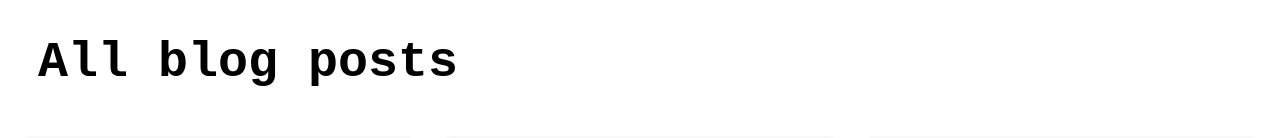
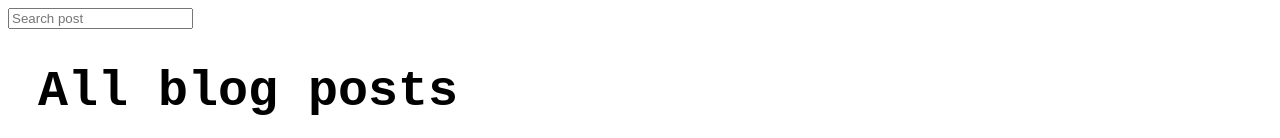
Before and after one commit to zeenat-abedin/blog-posts-vite, a React (Vite) app: page / in a window 1280 px wide. Shown: the top 138 px of the page. Built offline with nearby package versions, Linux system fonts and the light colour scheme.

Commit message:
implement debounced search

```diff
--- a/package.json
+++ b/package.json
@@ -10,6 +10,7 @@
     "preview": "vite preview"
   },
   "dependencies": {
+    "lodash.debounce": "^4.0.8",
     "react": "^18.3.1",
     "react-dom": "^18.3.1"
   },
--- a/src/App.jsx
+++ b/src/App.jsx
@@ -1,3 +1,5 @@
+import { useCallback, useState } from 'react'
+import  debounce  from 'lodash.debounce'
 
 function App() {
 
@@ -69,6 +71,8 @@ function App() {
      timestamp: "2024-02-16T19:35:00.000Z"
     },
   ]
+  const [ searchTerm, setSearchTerm ] = useState('')
+  const [filteredPosts, setFilteredPosts] = useState(postsData);
 
   const formatDate = (dateString) => {
     const options = {
@@ -79,12 +83,25 @@ function App() {
     return new Date(dateString).toLocaleDateString("en-US", options)
   }
 
+  const debouncedSearch = useCallback(
+    debounce((searchTerm) => {
+      const filteredPosts = postsData.filter(post => post.title.toLowerCase().includes(searchTerm.toLowerCase()) || post.excerpt.toLowerCase().includes(searchTerm.toLowerCase()))
+      setFilteredPosts(filteredPosts)
+      }, 500),
+  )
+
+  const handleSearchChange = (e) => {
+    setSearchTerm(e.target.value)
+    debouncedSearch(e.target.value)
+  }
+
   return (
     <>
+      <input type="text" placeholder='Search post' value={searchTerm} onChange={handleSearchChange} />
       <h1>All blog posts</h1>
       <div className="blog-post-container">
         {
-          postsData.map((post, index) => (
+          filteredPosts.map((post, index) => (
           <div className="blog-post-item" key={index}>
               <img src={post.imageThumbnail} alt={post.title}/>
               <h2>{post.title}</h2>
```
Also changed, not shown: 1 other file (tests, documents, lock files or other folders).
